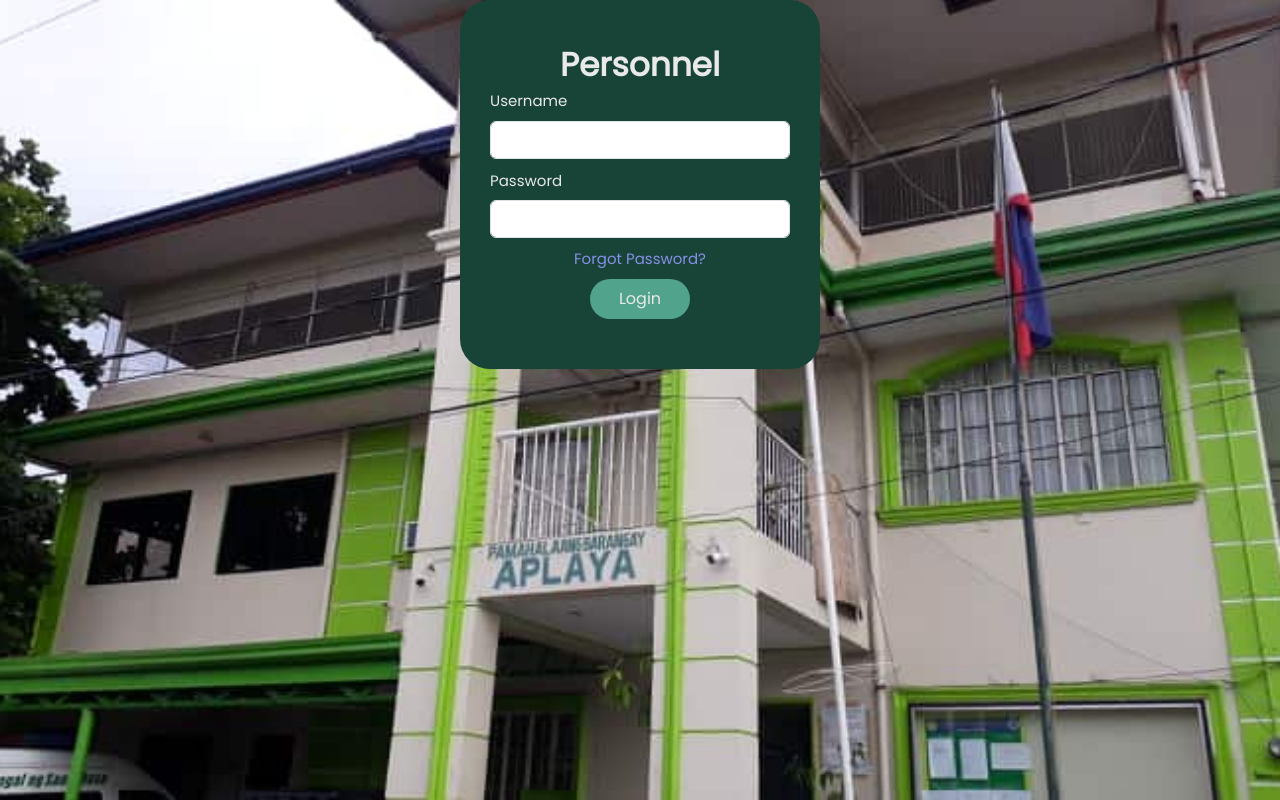
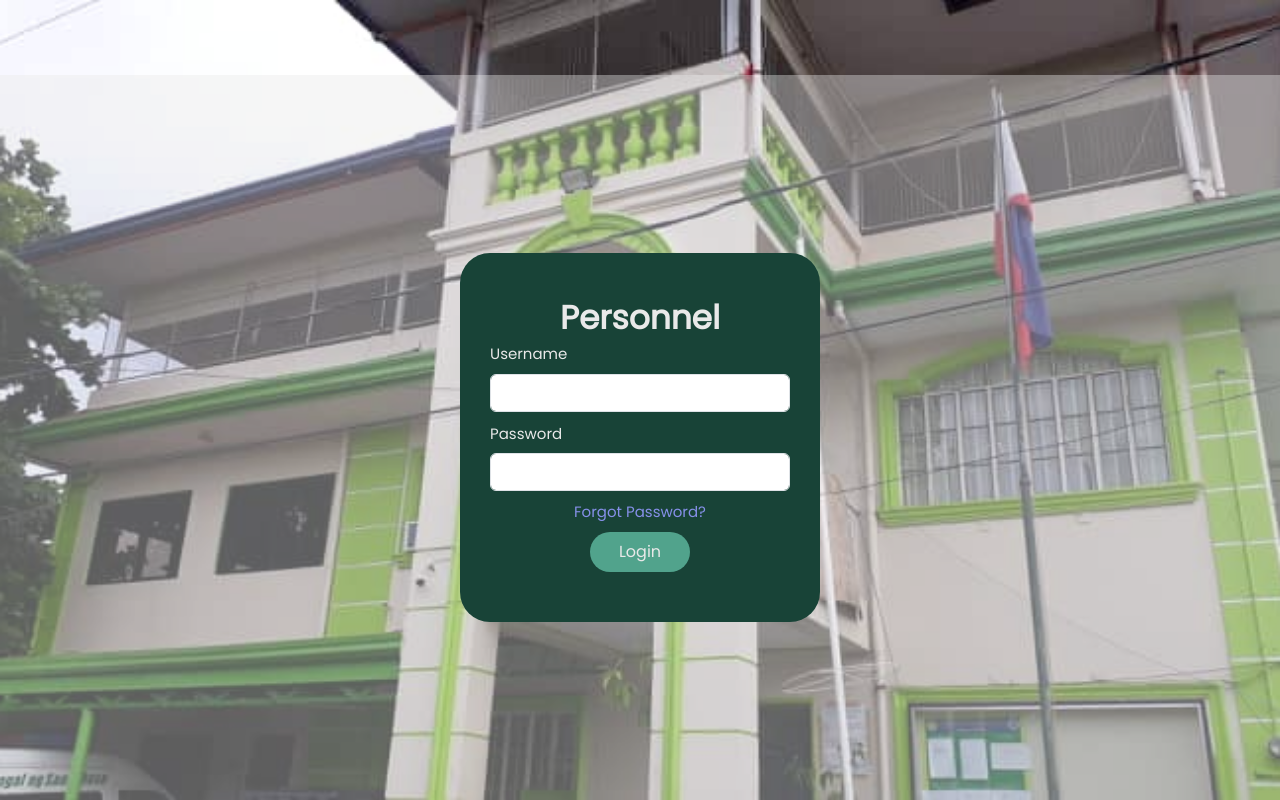
Before and after one commit to rhenzcasunuran/SAD, a PHP site: page /SAD-DEV/personnel-login.php in a window 1280 px wide. Run offline with PHP 8.4, Linux system fonts and the light colour scheme.

Commit message:
Add files via upload

```diff
--- a/css/BRGY-aplaya.css
+++ b/css/BRGY-aplaya.css
@@ -72,6 +72,19 @@ a {
 
 .login-bar {
     justify-content: space-between!important;
+}
+
+#content-container {
+    width: 100%;
+    height: calc(100% - 75px);
+    top: 75px;
+    position: fixed;
+    background-color: var(--sidebar-color);
+    display: flex;
+    justify-content: center;
+    align-items: center;
+    overflow: auto;
+    position: relative;
 }
 
 .content-container {
@@ -163,10 +176,6 @@ select {
 }
 
 @media (max-width: 576px) {
-    #content-container {
-        width: 100%!important;
-        align-items: start!important;
-    }
 
     .form-container {
         height: 100%!important;
```
